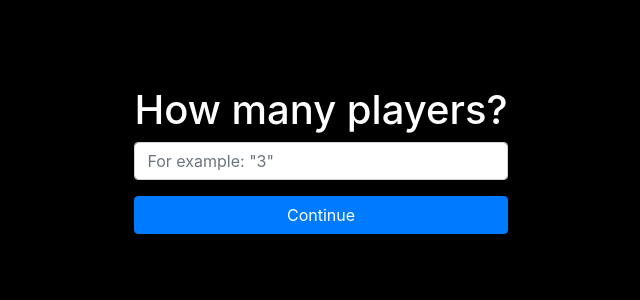
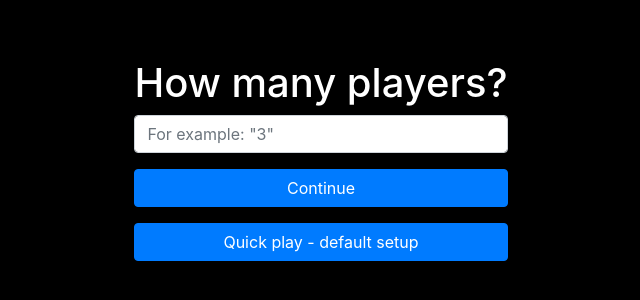
Before and after one commit to tarekfb/emojis-board-game, a React (Create React App) app: page / in a window 1280 px wide. Shown: the part 240-540 px from the top of the page, without its empty margins (319-959 px from the left). Built offline with nearby package versions, Linux system fonts and the light colour scheme.

Commit message:
defaultsetup function, removed gameprep and moved all component renders to parent (app.js)

```diff
--- a/src/App.js
+++ b/src/App.js
@@ -1,8 +1,13 @@
 import './App.css';
 import React, {useState} from "react";
 
-import GamePreparation from './containers/GamePreparation';
+import Game from './containers/Game';
 import PlayerContext from './PlayerContext';
+import NumberOfPlayers from "./containers/NumberOfPlayers";
+import PlayerNames from "./containers/PlayerNames";
+import Characters from "./containers/Characters";
+import Actions from "./containers/Actions";
+import Player from "./component/Player";
 
 // separate file?
 const defaultActions = {
@@ -16,6 +21,8 @@ const stages = [
   "playerNames",
   "characters",
   "actions",
+  "game",
+  "postGame"
 ];
 
 const startGame = () => {
@@ -25,12 +32,62 @@ const startGame = () => {
 function App() {
   const [players, setPlayers] = useState([]);
   const [actions, setActions] = useState(defaultActions);
+  const [stage, setStage] = useState(stages[0]);
+
+  const advanceStage = () => {
+    let i = stages.indexOf(stage);
+    setStage(stages[i + 1])
+    console.log(players)
+  };
+
+  const assumeDefaultSetup = (nbrOfPlayers) => {
+    const emojis = [
+      "🙃",
+      "🥳",
+      "🤯",
+      "🥶",
+      "🤑"
+    ];
+
+    const defaultPlayers = [];
+
+    for (let i = 1; i < nbrOfPlayers + 1; i++) {
+      const player = {
+        number: i,
+        name: `Player_${i}`,
+        character: emojis[i - 1]
+      }
+      defaultPlayers.push(player);
+    }
+    setPlayers(defaultPlayers);
+    setStage('game');
+  };
+
+  const renderSwitch = (component) => {
+    switch(component) {
+      case 'nbrOfPlayers':
+        return <NumberOfPlayers advanceStage={advanceStage} assumeDefaultSetup={assumeDefaultSetup} />;
+      case 'playerNames':
+        return <PlayerNames advanceStage={advanceStage} />;
+      case 'characters':
+        return <Characters advanceStage={advanceStage}/>;
+      case 'actions':
+        return <Actions advanceStage={advanceStage} actions={actions}/>;
+      case 'game':
+        return <Game
+          actions={actions}
+          advanceStage={advanceStage}
+        />;
+      default:
+        return null;
+    }
+  };
 
   return (
     <div className="App">
       <PlayerContext.Provider value={{ players, setPlayers }}>
-        <GamePreparation stages={stages} actions={actions} setActions={setActions} startGame={startGame}/>
-        <></>
+        <Player />
+        {renderSwitch(stage)}
       </PlayerContext.Provider>
     </div>
   );
--- a/src/component/Player.js
+++ b/src/component/Player.js
@@ -10,7 +10,7 @@ const Player = () => {
     {
       players.map(player => (
         <div key={player.number} className="player">
-          <p>{player.number}</p>
+          {/*<p>{player.number}</p>*/}
           <p>{player.name}</p>
           <p style={{ fontSize: "40px"}}>{player.character}</p>
         </div>
--- a/src/containers/Actions.js
+++ b/src/containers/Actions.js
@@ -1,8 +1,8 @@
-import React, {useContext} from "react";
+import React from "react";
 
 import Button from 'react-bootstrap/Button';
 
-const Actions = ({ advanceStage, questions, setQuestions }) => {
+const Actions = ({ advanceStage, actions, setActions }) => {
   const setCustomActions = () => {
     console.log("Custom actions isn't implemented yet");
     advanceStage();
--- /dev/null
+++ b/src/containers/Game.js
@@ -0,0 +1,12 @@
+import React from "react";
+
+const Game = ({ actions, advanceStage }) => {
+
+  return (
+    <div className="">
+      <h1>Draw the rest of the fucking owl</h1>
+    </div>
+  )
+};
+
+export default Game;
--- a/src/containers/GamePreparation.js
+++ /dev/null
@@ -1,44 +0,0 @@
-import React, {useState} from "react";
-
-import NumberOfPlayers from "./NumberOfPlayers";
-import PlayerNames from "./PlayerNames";
-import Characters from './Characters';
-import Player from "../component/Player";
-import Actions from "./Actions";
-
-const GamePreparation = ({ actions, startGame, stages }) => {
-  const [stage, setStage] = useState(stages[0]);
-
-  const advanceStage = () => {
-    let i = stages.indexOf(stage);
-    setStage(stages[i + 1])
-
-    if (stages.indexOf(stage) === stages.length - 1){
-      startGame();
-    }
-  };
-
-  const renderSwitch = (component) => {
-    switch(component) {
-      case 'nbrOfPlayers':
-        return <NumberOfPlayers advanceStage={advanceStage} />;
-      case 'playerNames':
-        return <PlayerNames advanceStage={advanceStage} />;
-      case 'characters':
-        return <Characters advanceStage={advanceStage}/>;
-      case 'actions':
-        return <Actions advanceStage={advanceStage} actions={actions}/>;
-      default:
-        return null;
-    }
-  };
-
-  return (
-    <div className="gamePreparation">
-        <Player />
-        {renderSwitch(stage)}
-    </div>
-  )
-};
-
-export default GamePreparation;
--- a/src/containers/NumberOfPlayers.js
+++ b/src/containers/NumberOfPlayers.js
@@ -7,7 +7,7 @@ import FormControl from "react-bootstrap/FormControl";
 import PlayerContext from "../PlayerContext";
 import Player from "../component/Player";
 
-const NumberOfPlayers = ({ advanceStage }) => {
+const NumberOfPlayers = ({ advanceStage, assumeDefaultSetup }) => {
   const { players, setPlayers } = useContext(PlayerContext);
 
 
@@ -44,11 +44,14 @@ const NumberOfPlayers = ({ advanceStage }) => {
         />
       </InputGroup>
 
-      <Button onClick={() => {
-        advanceStage();
-        setNumberOfPlayers(2);
+      <Button
+        onClick={() => {
+          advanceStage();
+          setNumberOfPlayers(2);
+          }
         }
-      }>Continue</Button>
+        className="mb-3">Continue</Button>
+      <Button onClick={() => assumeDefaultSetup(3)}>Quick play - default setup</Button>
     </div>
   )
 };
```
